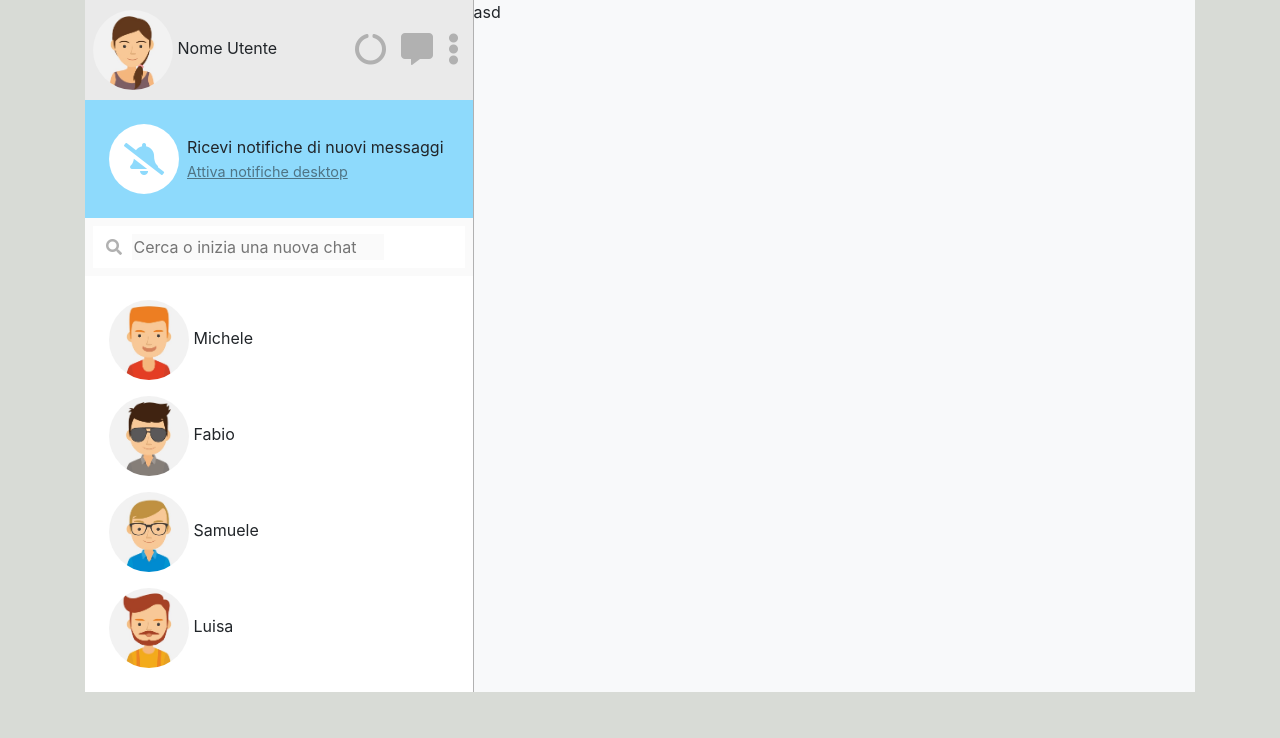
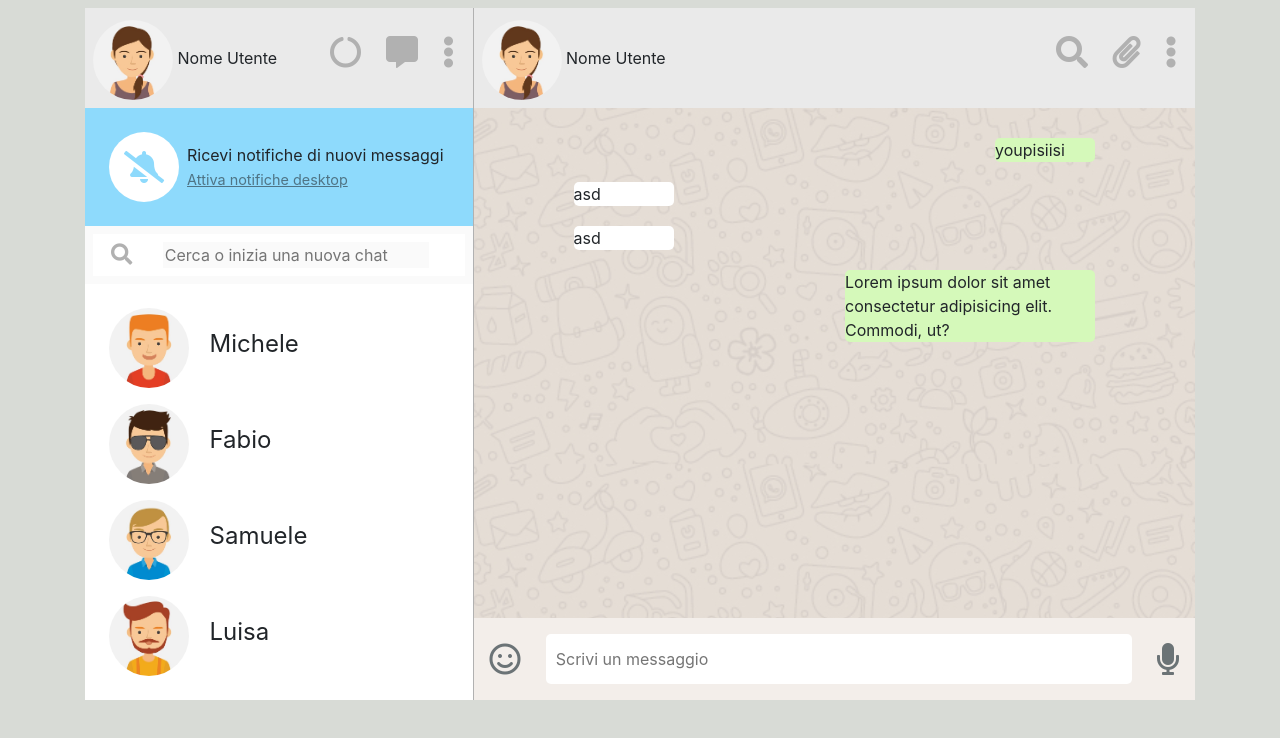
Before and after one commit to gicunho/vue-boolzapp, a plain HTML site: page Milestone 1/index.html in a window 1280 px wide. Drawn offline with nearby package versions, Linux system fonts and the light colour scheme.

Commit message:
Completato Milestone 1

```diff
--- a/Milestone 1/assets/css/style.css
+++ b/Milestone 1/assets/css/style.css
@@ -6,7 +6,7 @@
 
 .user_controls {
     background-color: #eaeaea;
-    height: 100px;
+    line-height: 100px;
 }
 
 .avatar {
@@ -15,9 +15,30 @@
 }
 
 .controls i, #chat_search i{
-    padding: 0 5px;
+    padding: 0 10px;
     color: #b1b1b1;
 }
+
+.message_sent {
+    background-color: #d5f9ba;
+    align-self: flex-end;
+
+}
+.message_received {
+    background-color: white;
+    align-self: flex-start;
+}
+.message_sent, .message_received {
+    border-radius: 5px;
+    min-width: 100px;
+    max-width: 250px;
+    margin: 10px 0;
+}
+
+i:hover {
+    cursor: pointer;
+}
+
 /* Sidebar classes */
 #sidebar {
     width: 35%;
@@ -46,7 +67,35 @@
 #chat_search {
     background-color: #fafafa;
 }
+
+#contacts {
+    overflow-y: scroll;
+}
+#contact span{
+    font-size: 1.5rem;
+}
 /* Conversation classes */
 #conversation{
     width: 65%;
 }
+
+#messages {
+    background-image: url("../img/mine.jpg");
+    background-size: contain;
+    height: 100%;
+    padding: 20px 100px;
+    flex: auto;
+}
+
+#input_panel {
+    background-color: #f3eeea;
+}
+#new_message {
+    width: 85%;
+    height: 50px;
+    border-radius: 5px;
+    padding: 10px;
+}
+#input_panel i {
+    color: #6b7376;
+}
--- a/Milestone 1/index.html
+++ b/Milestone 1/index.html
@@ -16,7 +16,7 @@
   </head>
   <body class="bg_lightgrey">
     <!-- Container Principale contenente l'app -->
-    <div id="root" class="container d-flex">
+    <div id="root" class="container d-flex mt-2">
         <!-- Main sidebar -->
         <div id="sidebar" class="">
             <!-- User controls -->
@@ -47,8 +47,8 @@
             <!-- Chat Search -->
             <div id="chat_search" class="p-2">
                 <div class="bg-white p-2">
-                    <i class="fas fa-search    "></i>
-                    <input type="text" name="chat_search" id="chat_search" placeholder="Cerca o inizia una nuova chat" class="border-0">
+                    <i class="fas fa-search  fa-lg mr-3 "></i>
+                    <input type="text" width="200" name="chat_search" id="chat_search" placeholder="Cerca o inizia una nuova chat" class="border-0 w-75">
                 </div>
             </div>
             <!-- /Chat Search -->
@@ -57,7 +57,7 @@
             <div id="contacts" class="bg-white px-4 py-3">
                 <div id="contact" v-for="(contact, index) in contacts">
                     <img :src="`./assets/img/avatar${contact.avatar}.jpg`" alt="avatar " class="avatar my-2">
-                    <span>{{contact.name}}</span>
+                    <span class="pl-3">{{contact.name}}</span>
                 </div>
             </div>
             <!-- /Contacts -->
@@ -66,8 +66,39 @@
         <!-- /Main sidebar -->
 
         <!-- Conversation content -->
-        <div id="conversation" class="bg-light">
-asd
+        <div id="conversation" class="bg-light d-flex flex-column">
+            <!-- Contact Panel -->
+            <div class="user_controls d-flex align-items-center px-2">
+                <div id="user">
+                    <img src="./assets/img/avatar_io.jpg" alt="avatar" class="avatar">
+                    <span>Nome Utente</span>
+                </div>
+                <div class="controls ml-auto">
+                    <i class="fas fa-search fa-2x  "></i>
+                    <i class="fas fa-paperclip fa-2x   "></i>
+                    <i class="fas fa-ellipsis-v fa-2x   "></i>
+                </div>
+            </div>
+            <!-- /Contact Panel -->
+
+            <!-- Messages -->
+            <div id="messages" class="d-flex flex-column">
+                <div class="message_sent"> youpisiisi </div>
+                <div class="message_received">asd</div>
+                <div class="message_received">asd</div>
+                <div class="message_sent"> Lorem ipsum dolor sit amet consectetur adipisicing elit. Commodi, ut? </div>
+
+            </div>
+            <!-- /Messages -->
+
+            <!-- Input Panel -->
+            <div id="input_panel" class="mt-auto d-flex justify-content-between p-3 align-items-center">
+                <i class="far fa-smile fa-2x"></i>
+                <input type="text" name="new_message" id="new_message" placeholder="Scrivi un messaggio" class="border-0">
+                <i class="fas fa-microphone fa-2x  "></i>
+            </div>
+            <!-- /Input Panel -->
+
         </div>
         <!-- /Conversation content -->
 
```
